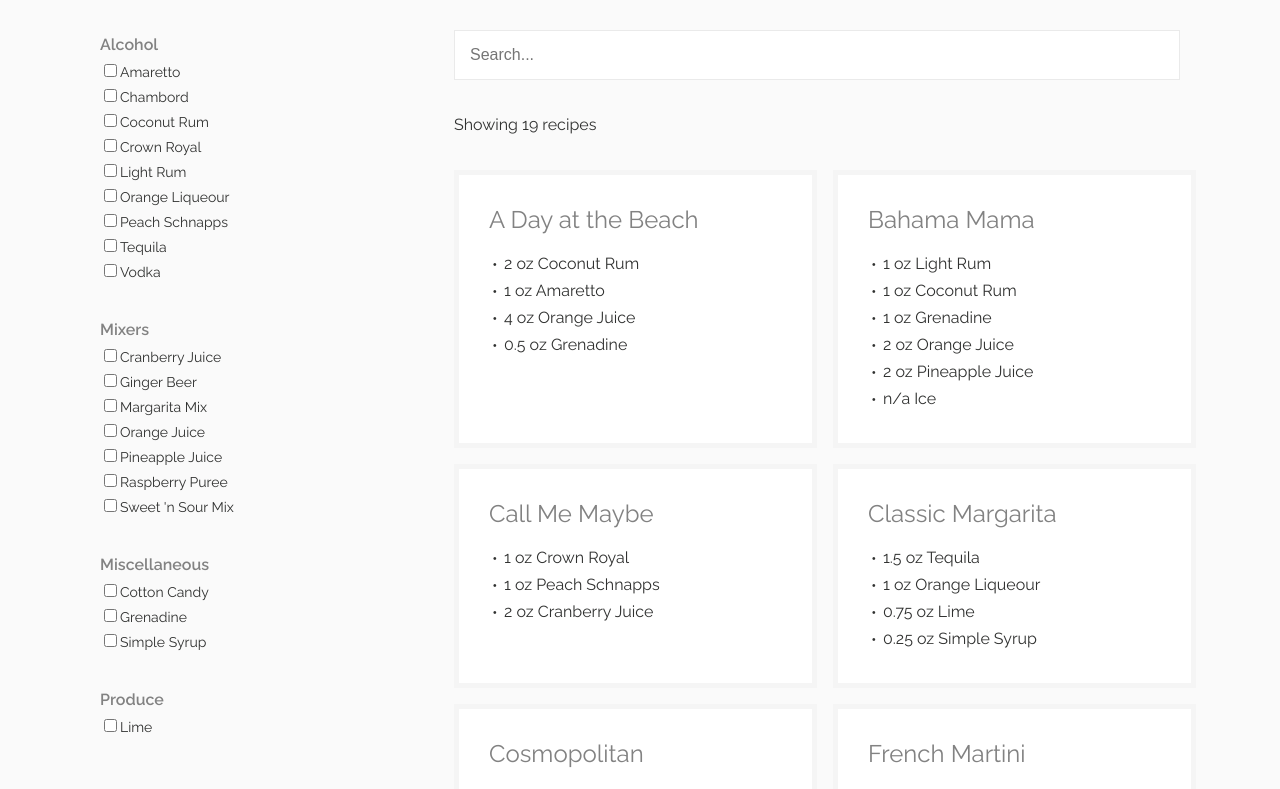
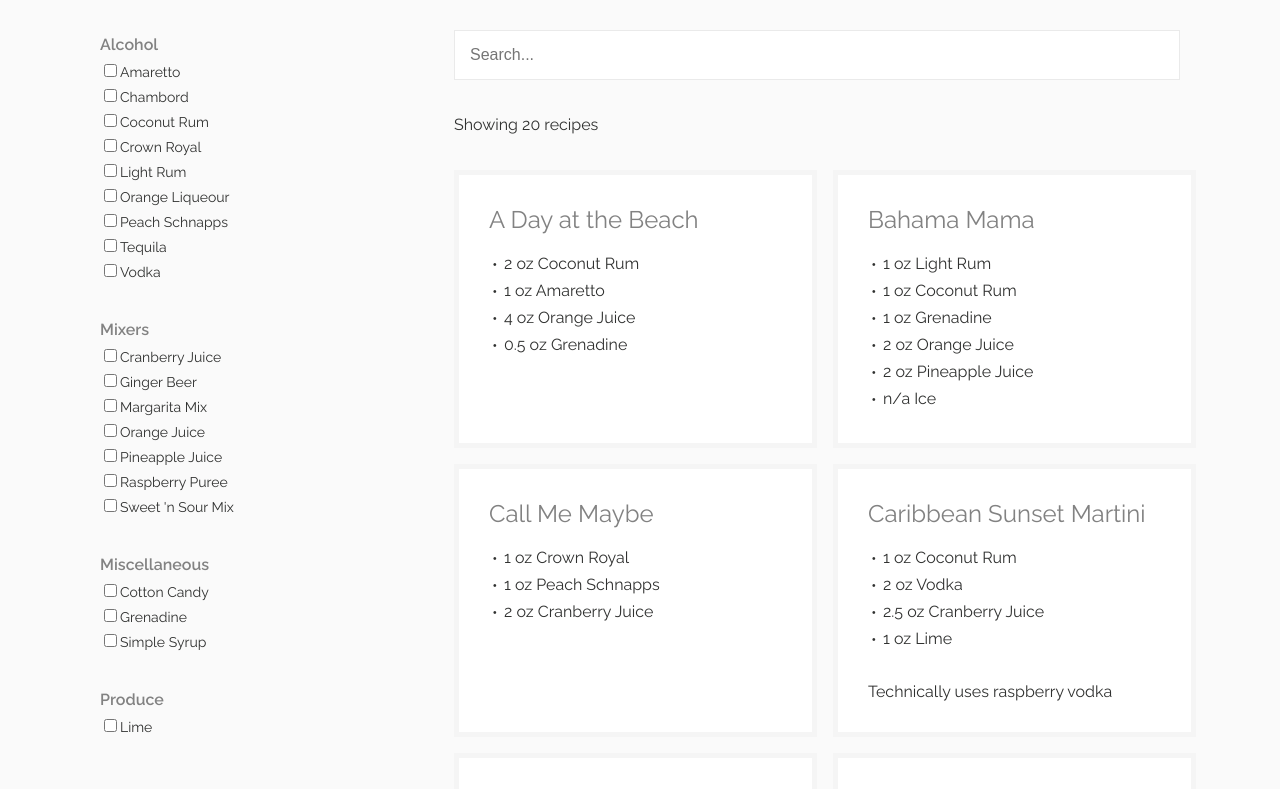
Before and after one commit to nicolesmithdev/mixology, a Vue app: page / in a window 1280 px wide. Shown: the top 789 px of the page. Built offline with nearby package versions, Linux system fonts and the light colour scheme.

Commit message:
Add new recipe + accommodate recipe for additional notes

```diff
--- a/src/components/RecipeCard.vue
+++ b/src/components/RecipeCard.vue
@@ -12,6 +12,7 @@
                 {{ amount }} {{ ingredient }}
             </li>
         </ul>
+        <p v-if="recipe.notes" v-html="recipe.notes" />
     </div>
 </template>
 
--- a/src/data/drinks.json
+++ b/src/data/drinks.json
@@ -393,5 +393,27 @@
                 "amount": "0.25 oz"
             }
         ]
+    },
+    {
+        "title": "Caribbean Sunset Martini",
+        "ingredients": [
+            {
+                "ingredient": "Coconut Rum",
+                "amount": "1 oz"
+            },
+            {
+                "ingredient": "Vodka",
+                "amount": "2 oz"
+            },
+            {
+                "ingredient": "Cranberry Juice",
+                "amount": "2.5 oz"
+            },
+            {
+                "ingredient": "Lime",
+                "amount": "1 oz"
+            }
+        ],
+        "notes": "Technically uses raspberry vodka"
     }
 ]
```
